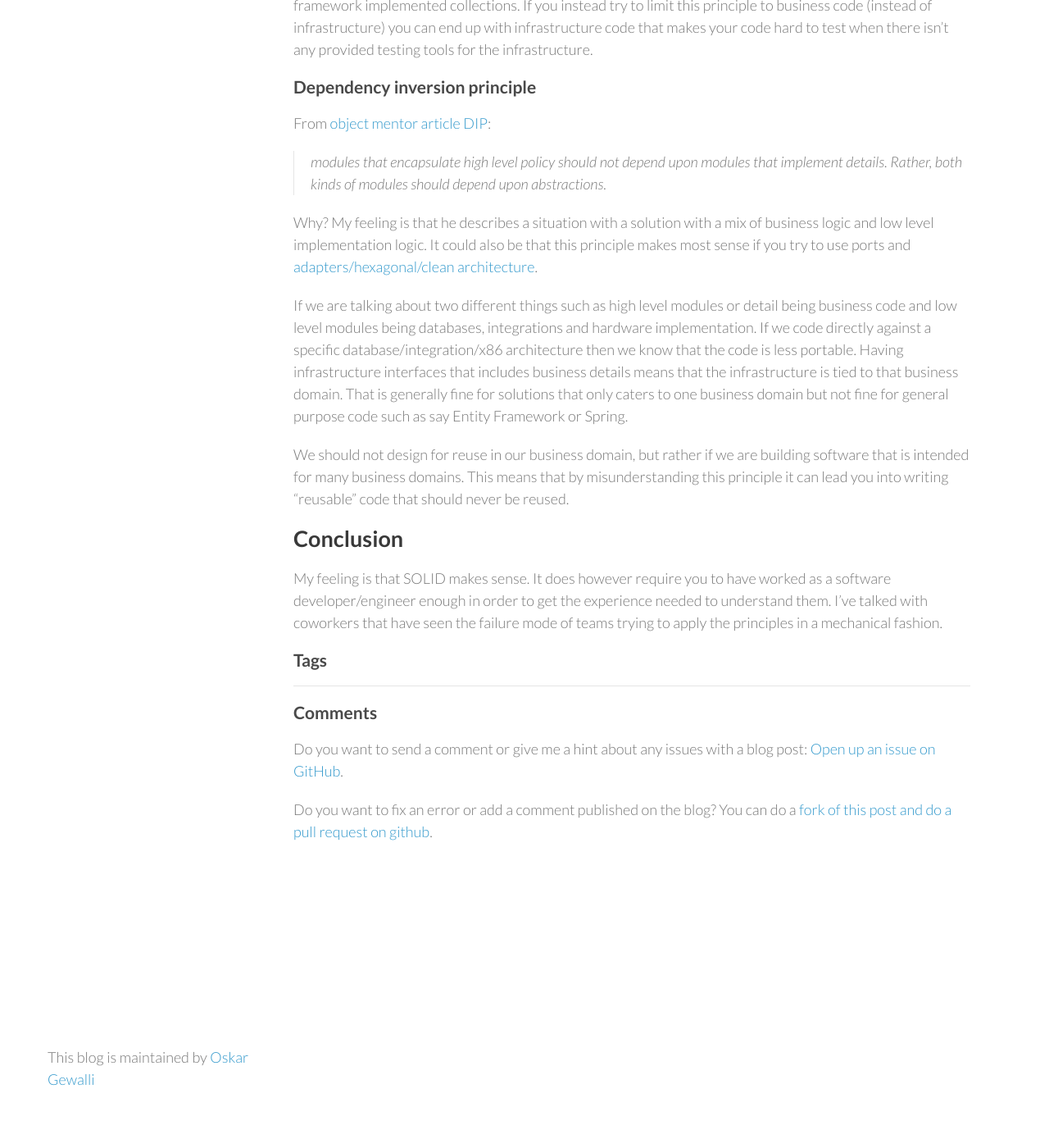
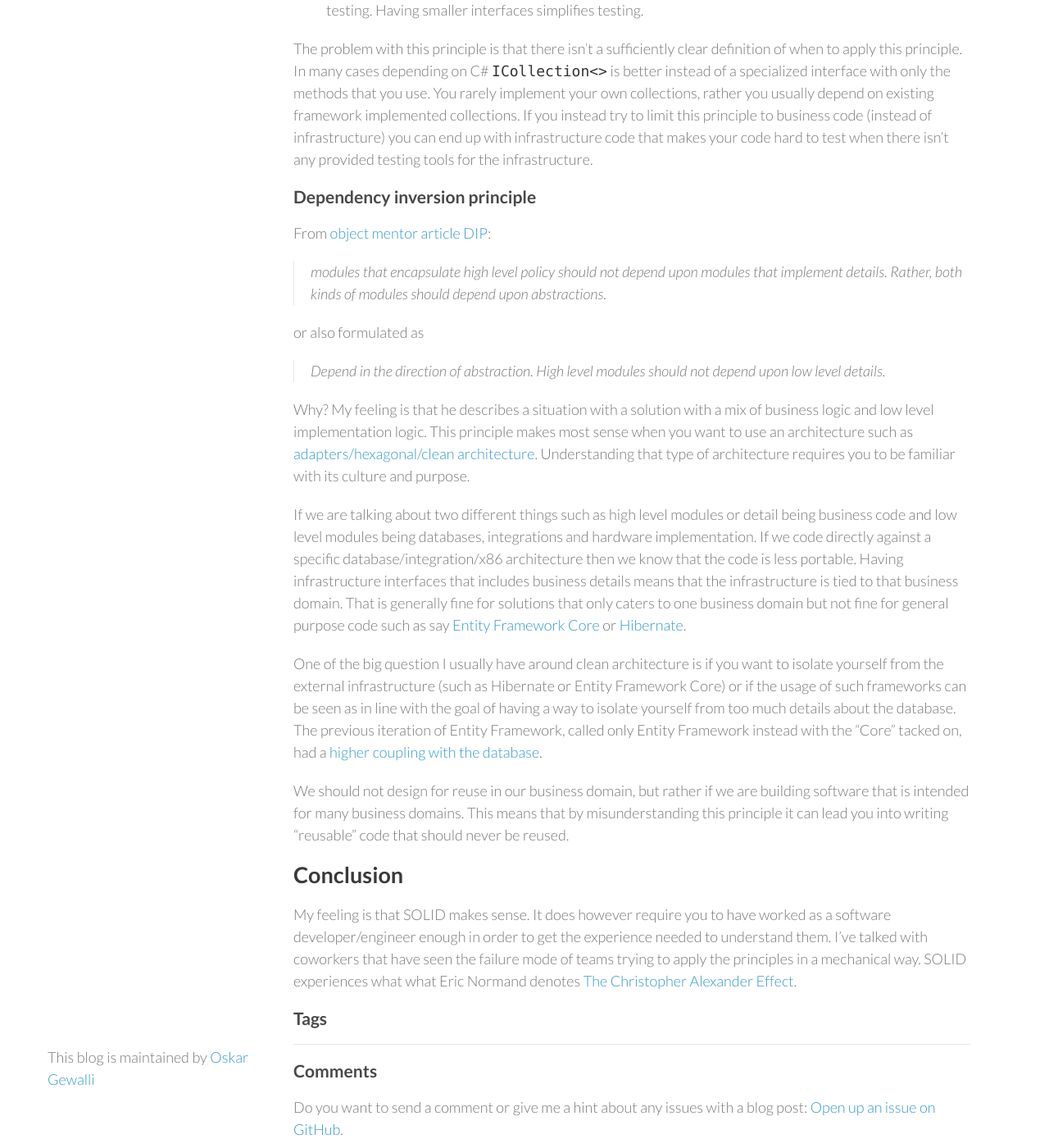
Before and after one commit to wallymathieu/assertfail, a Jekyll site: the page built from _posts/2023-08-19-What-does-SOLID-mean.md, in a window 1280 px wide and 1400 px high, scrolled down 2951 px. Shown: the whole window at 82% size. Built offline with Jekyll 4.4.1, drawn with Linux system fonts in a browser that asks for light colours; nearby versions of some CDN libraries; some of the changed text lies outside the part shown.

Commit message:
+The Christopher Alexander effect

```diff
--- a/_posts/2023-08-19-What-does-SOLID-mean.md
+++ b/_posts/2023-08-19-What-does-SOLID-mean.md
@@ -10,6 +10,7 @@
 - [Wikipedia](https://en.wikipedia.org/wiki/SOLID#SOLID_Principles)
 - [SOLID for functional programming](https://stackoverflow.com/questions/5577054/solid-for-functional-programming)
 - [Equivalent of SOLID principles for functional programming](https://softwareengineering.stackexchange.com/questions/165356/equivalent-of-solid-principles-for-functional-programming)
+- [Solid Relevance](https://blog.cleancoder.com/uncle-bob/2020/10/18/Solid-Relevance.html)
 
 ## Principles
 
@@ -17,7 +18,7 @@
 
 Let us start with [The single responsibility principle](https://blog.cleancoder.com/uncle-bob/2014/05/08/SingleReponsibilityPrinciple.html):
 
-> “We have tried to demonstrate by these examples that it is almost always incorrect to begin the decomposition of a system into modules on the basis of a flowchart. We propose instead that one begins with a list of difficult design decisions or design decisions which are likely to change. Each module is then designed to hide such a decision from the others.”
+> Gather together the things that change for the same reasons. Separate things that change for different reasons.
 
 some see it as:
 
@@ -27,10 +28,10 @@
 
 ### Open-Closed principle
 
-> Software entities ... should be open for extension, but closed for modification.
+> A Module should be open for extension but closed for modification.
 
-Mentioned in [The Open-Closed Principle](https://web.archive.org/web/20060822033314/http://www.objectmentor.com/resources/articles/ocp.pdf)
-Another principle that you need to have experience in order to apply in a good way. The risk is that it becomes as Dan North says
+Mentioned in [The Open-Closed Principle](https://web.archive.org/web/20060822033314/http://www.objectmentor.com/resources/articles/ocp.pdf).
+This is another principle that you need to have experience in order to apply in a good way. The risk is that it becomes as Dan North says
 
 > Cruft Accretion Principle
 
@@ -65,19 +66,27 @@
 
 > Code unit that publishes conformance to contract should conform to the contract
 
+or in this way
+
+> A program that uses an interface must not be confused by an implementation of that interface.
+
 [IReadOnlyCollection](https://learn.microsoft.com/en-us/dotnet/api/system.collections.generic.ireadonlycollection-1?view=net-7.0#definition) suffers from a violation of Liskov principle as can be seen on [Stackoverflow: ReadOnlyCollection vs Liskov](https://stackoverflow.com/questions/13819058/readonlycollection-vs-liskov-how-to-correctly-model-immutable-representations).
 
 We note that IReadOnlyCollection is more about what Dan North says:
 
 > acts-like-a, can-be-used-as-a
 
-That is, if we send in a list to a method that accepts a read-only collection then we assume that the method wont mutate the list and the method assumes that we won't mutate that list (during the execution of the method). This means that we are back at a more fuzzy interpretation rather than a strict principle. My feeling is that even though it is benign to let lists act like readonly, you are opening yourself up to trouble in the long run.
+That is, if we send in a list to a method that accepts a read-only collection then we assume that the method wont mutate the list and the method assumes that we won't mutate that list (during the execution of the method). This means that we are back at a more fuzzy interpretation rather than a strict principle. My feeling is that even though it is benign to let lists act like readonly, you are opening yourself up to trouble in the long run since it is a detail that is easy to miss.
 
 ### Interface segregation principle
 
 From [object mentor article ISP](https://docs.google.com/a/cleancoder.com/viewer?a=v&pid=explorer&chrome=true&srcid=0BwhCYaYDn8EgOTViYjJhYzMtMzYxMC00MzFjLWJjMzYtOGJiMDc5N2JkYmJi&hl=en).
 
 > Clients should not be forced to depend upon interfaces that they do not use.
+
+or also formulated as
+
+> Keep interfaces small so that users don’t end up depending on things they don’t need.
 
 The intention of this principle is that you should not require your code to depends on "fat" interfaces (or collection of unrelated interfaces).
 
@@ -92,12 +101,18 @@
 
 > modules that encapsulate high level policy should not depend upon modules that implement details. Rather, both kinds of modules should depend upon abstractions.
 
-Why? My feeling is that he describes a situation with a solution with a mix of business logic and low level implementation logic. It could also be that this principle makes most sense if you try to use ports and [adapters/hexagonal/clean architecture](https://blog.ploeh.dk/2016/03/18/functional-architecture-is-ports-and-adapters/).
+or also formulated as
 
-If we are talking about two different things such as high level modules or detail being business code and low level modules being databases, integrations and hardware implementation. If we code directly against a specific database/integration/x86 architecture then we know that the code is less portable. Having infrastructure interfaces that includes business details means that the infrastructure is tied to that business domain. That is generally fine for solutions that only caters to one business domain but not fine for general purpose code such as say Entity Framework or Spring.
+> Depend in the direction of abstraction. High level modules should not depend upon low level details.
+
+Why? My feeling is that he describes a situation with a solution with a mix of business logic and low level implementation logic. This principle makes most sense when you want to use an architecture such as [adapters/hexagonal/clean architecture](https://blog.ploeh.dk/2016/03/18/functional-architecture-is-ports-and-adapters/). Understanding that type of architecture requires you to be familiar with its culture and purpose.
+
+If we are talking about two different things such as high level modules or detail being business code and low level modules being databases, integrations and hardware implementation. If we code directly against a specific database/integration/x86 architecture then we know that the code is less portable. Having infrastructure interfaces that includes business details means that the infrastructure is tied to that business domain. That is generally fine for solutions that only caters to one business domain but not fine for general purpose code such as say [Entity Framework Core](https://learn.microsoft.com/en-us/ef/core/) or [Hibernate](https://hibernate.org/).
+
+One of the big question I usually have around clean architecture is if you want to isolate yourself from the external infrastructure (such as Hibernate or Entity Framework Core) or if the usage of such frameworks can be seen as in line with the goal of having a way to isolate yourself from too much details about the database. The previous iteration of Entity Framework, called only Entity Framework instead with the "Core" tacked on, had a [higher coupling with the database](https://stackoverflow.com/questions/22690877/how-are-people-unit-testing-with-entity-framework-6-should-you-bother).
 
 We should not design for reuse in our business domain, but rather if we are building software that is intended for many business domains. This means that by misunderstanding this principle it can lead you into writing "reusable" code that should never be reused.
 
 ## Conclusion
 
-My feeling is that SOLID makes sense. It does however require you to have worked as a software developer/engineer enough in order to get the experience needed to understand them. I've talked with coworkers that have seen the failure mode of teams trying to apply the principles in a mechanical fashion.
+My feeling is that SOLID makes sense. It does however require you to have worked as a software developer/engineer enough in order to get the experience needed to understand them. I've talked with coworkers that have seen the failure mode of teams trying to apply the principles in a mechanical way. SOLID experiences what what Eric Normand denotes [The Christopher Alexander Effect](https://ericnormand.me/podcast/the-christopher-alexander-effect).
```
Also changed, not shown: _posts/2019-12-28-Commands-and-services.md (+4 -1 lines), _posts/2023-02-05-Architecture-and-functional-programming.md (+1 -1 lines).
